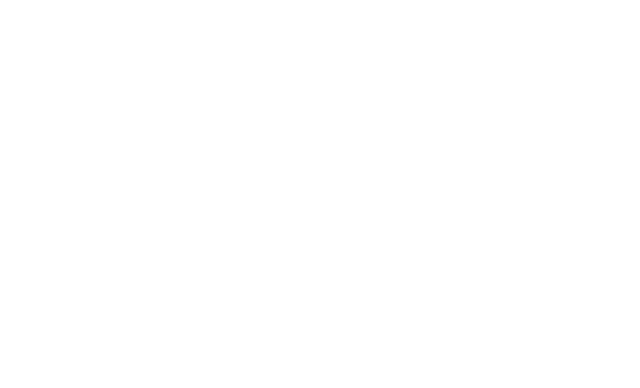
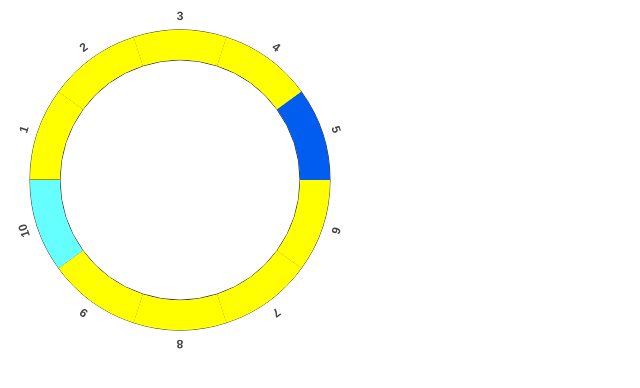
Before and after one commit to tengentoppa/spinwheel-react, a React (Create React App) app: page / in a window 1280 px wide. Shown: the top 388 px of the page, without its empty margins (0-640 px from the left). Built offline with nearby package versions, Linux system fonts and the light colour scheme.

Commit message:
add Wheel

```diff
--- a/src/components/TestField/TestField.tsx
+++ b/src/components/TestField/TestField.tsx
@@ -35,6 +35,10 @@
 
     return (
         <div className={classes.root}>
+            <Wheel
+                wheelNumbers={wheelNumbers}
+                backgroundColours={backgroundColours}
+            />
         </div>
     );
 }
--- /dev/null
+++ b/src/components/Wheel/index.tsx
@@ -0,0 +1,72 @@
+import { useEffect, useState } from 'react'
+
+const Wheel = (props: {
+    wheelNumbers: string[],
+    backgroundColours: string[]
+}) => {
+    const { wheelNumbers, backgroundColours } = props;
+    const startAngle = Math.PI;
+    const arc = Math.PI / (wheelNumbers.length / 2);
+    const outsideRadius = 150;
+    const insideRadius = 120;
+    const textRadius = 160;
+    const size = 180;
+
+    useEffect(() => {
+        drawWheel();
+    }, [])
+
+    const drawWheel = () => {
+        let ctx;
+        const canvas = document.getElementById("abc") as HTMLCanvasElement;
+
+        canvas.width = canvas.scrollWidth;
+        canvas.height = canvas.scrollHeight;
+
+        if (canvas.getContext) {
+
+            ctx = canvas.getContext("2d")!;
+            //ctx.clearRect(0,0,400,400);
+
+            //ctx.strokeStyle = "black";
+            ctx.lineWidth = 0.8;
+
+            ctx.font = 'bold 12px Helvetica, Arial';
+
+            for (let i = 0; i < wheelNumbers.length; i++) {
+                const angle = startAngle + i * arc;
+                ctx.fillStyle = backgroundColours[i];
+
+                ctx.beginPath();
+                ctx.arc(size, size, outsideRadius, angle, angle + arc, false);
+                ctx.arc(size, size, insideRadius, angle + arc, angle, true);
+                ctx.stroke();
+                ctx.fill();
+                //
+                ctx.save();
+                //ctx.shadowOffsetX = -1;
+                //ctx.shadowOffsetY = -1;
+                //ctx.shadowBlur    = 0;
+                //ctx.shadowColor   = "rgb(220,220,220)";
+                //'#005def'
+                ctx.fillStyle = '#444';
+
+                ctx.translate(size + Math.cos(angle + arc / 2) * textRadius, size + Math.sin(angle + arc / 2) * textRadius);
+                ctx.rotate(angle + arc / 2 + Math.PI / 2);
+                const text = wheelNumbers[i];
+                ctx.fillText(text, -ctx.measureText(text).width / 2, 0);
+                ctx.restore();// restore goes here
+            }
+        }
+    }
+    return (
+        <div id='test'>
+            <canvas
+                id='abc'
+                width={size * 2}
+                height={size * 2}
+            />
+        </div>
+    )
+}
+export default Wheel;
```
